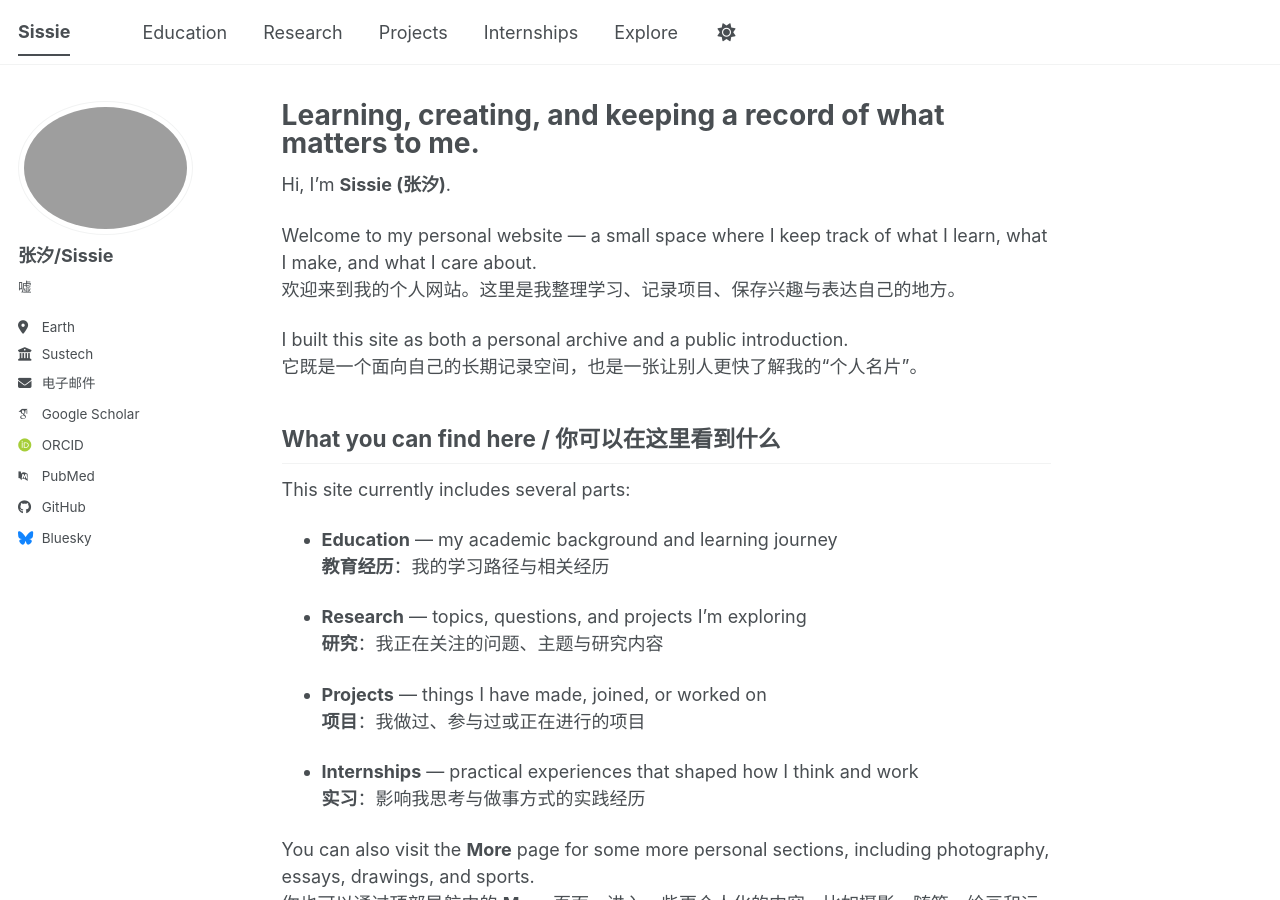
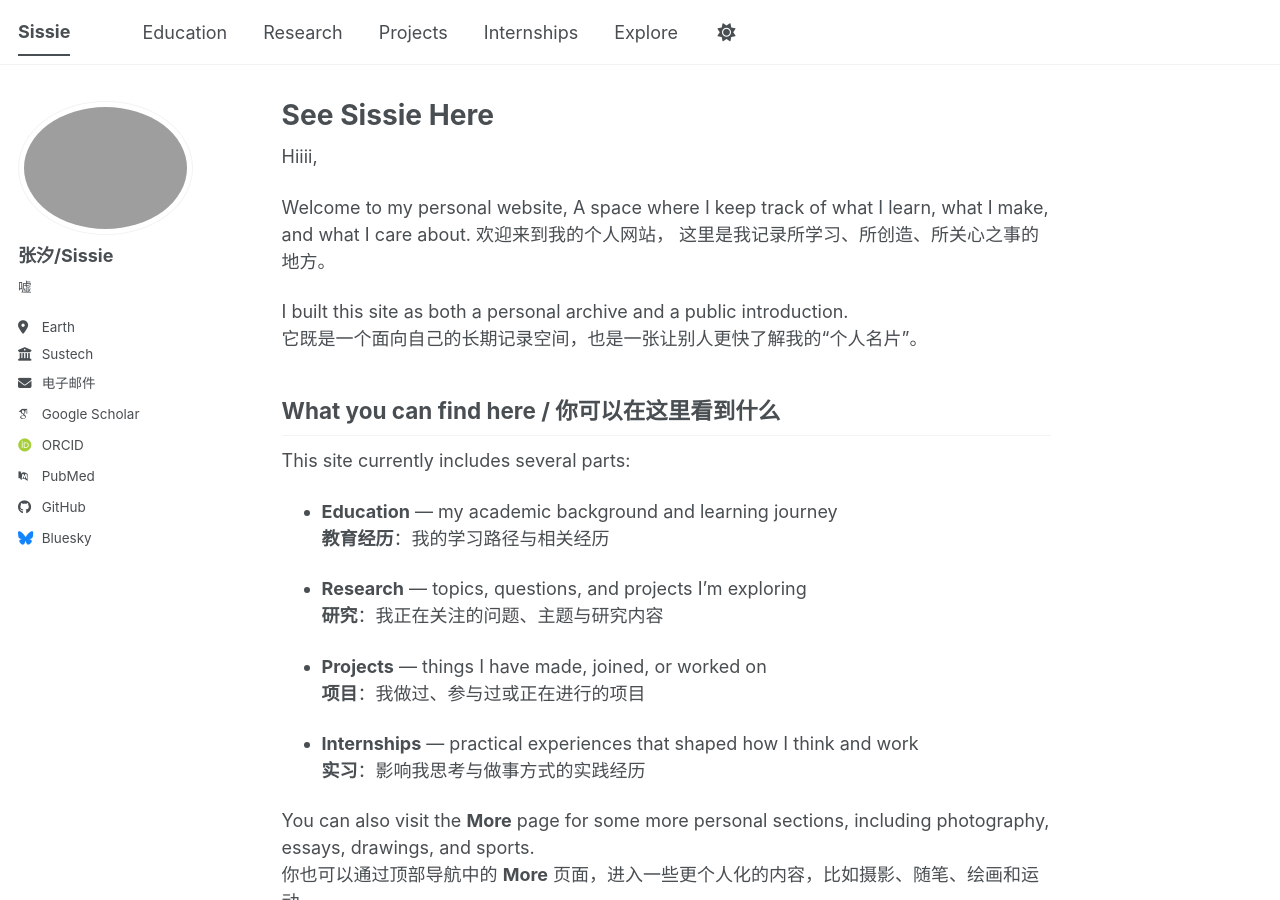
Before and after one commit to SeeSissie/SeeSissie.github.io, a Jekyll site: the page built from _pages/home.md, in a window 1280 px wide and 900 px high. Built offline with Jekyll 4.4.1, drawn with Linux system fonts in a browser that asks for light colours; some web fonts are replaced; a script bundle is joined from its source files by our own code; library files that are not in the unit come from our copies.

Commit message:
Update home.md

```diff
--- a/_pages/home.md
+++ b/_pages/home.md
@@ -1,16 +1,18 @@
 ---
 permalink: /
-title: "Learning, creating, and keeping a record of what matters to me."
+title: "See Sissie Here"
 author_profile: true
 redirect_from:
   - /home/
   - /home.html
 ---
 
-Hi, I'm **Sissie (张汐)**.
+Hiiii,
 
-Welcome to my personal website — a small space where I keep track of what I learn, what I make, and what I care about.
-欢迎来到我的个人网站。这里是我整理学习、记录项目、保存兴趣与表达自己的地方。
+Welcome to my personal website,
+A space where I keep track of what I learn, what I make, and what I care about.
+欢迎来到我的个人网站，
+这里是我记录所学习、所创造、所关心之事的地方。
 
 I built this site as both a personal archive and a public introduction.
 它既是一个面向自己的长期记录空间，也是一张让别人更快了解我的“个人名片”。
```
